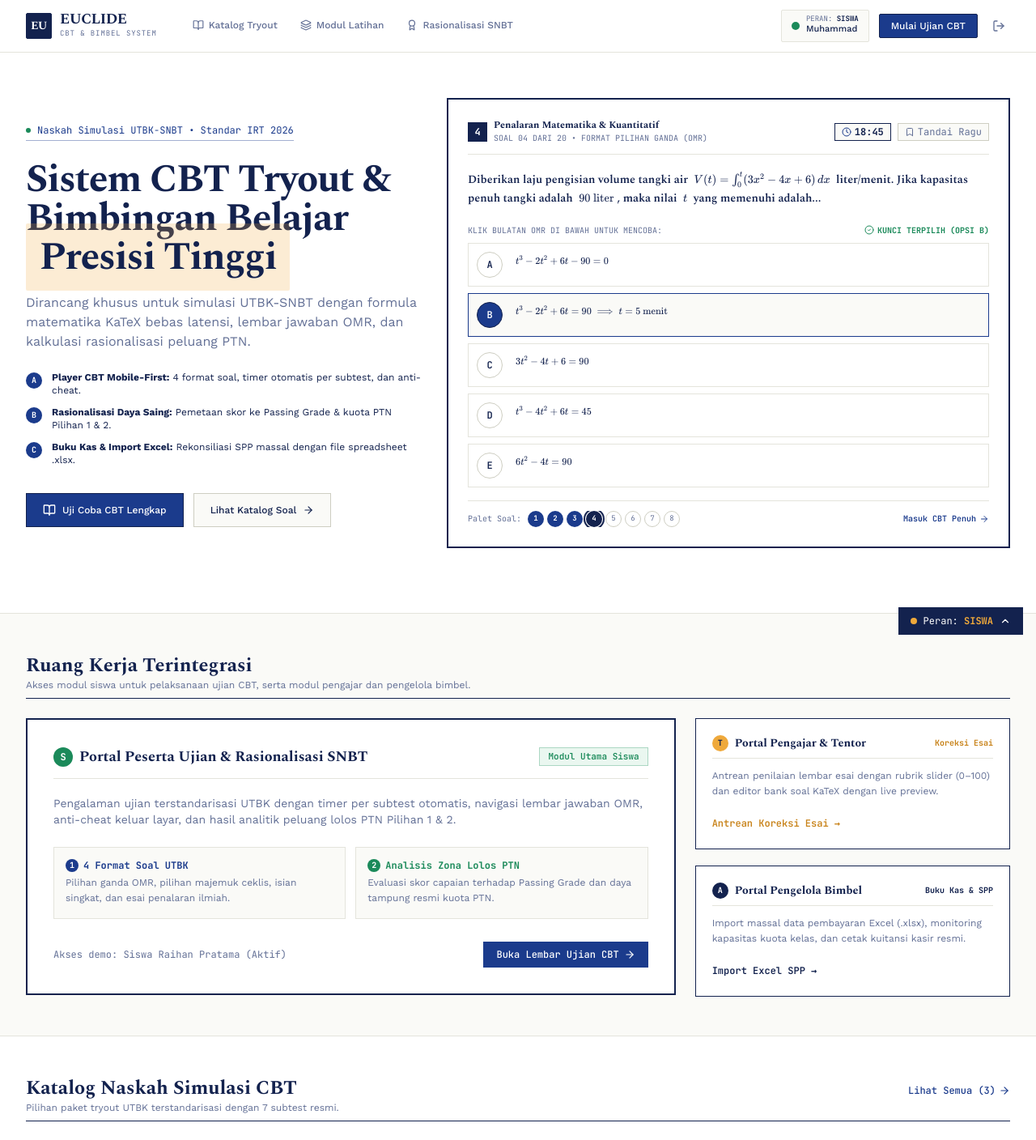
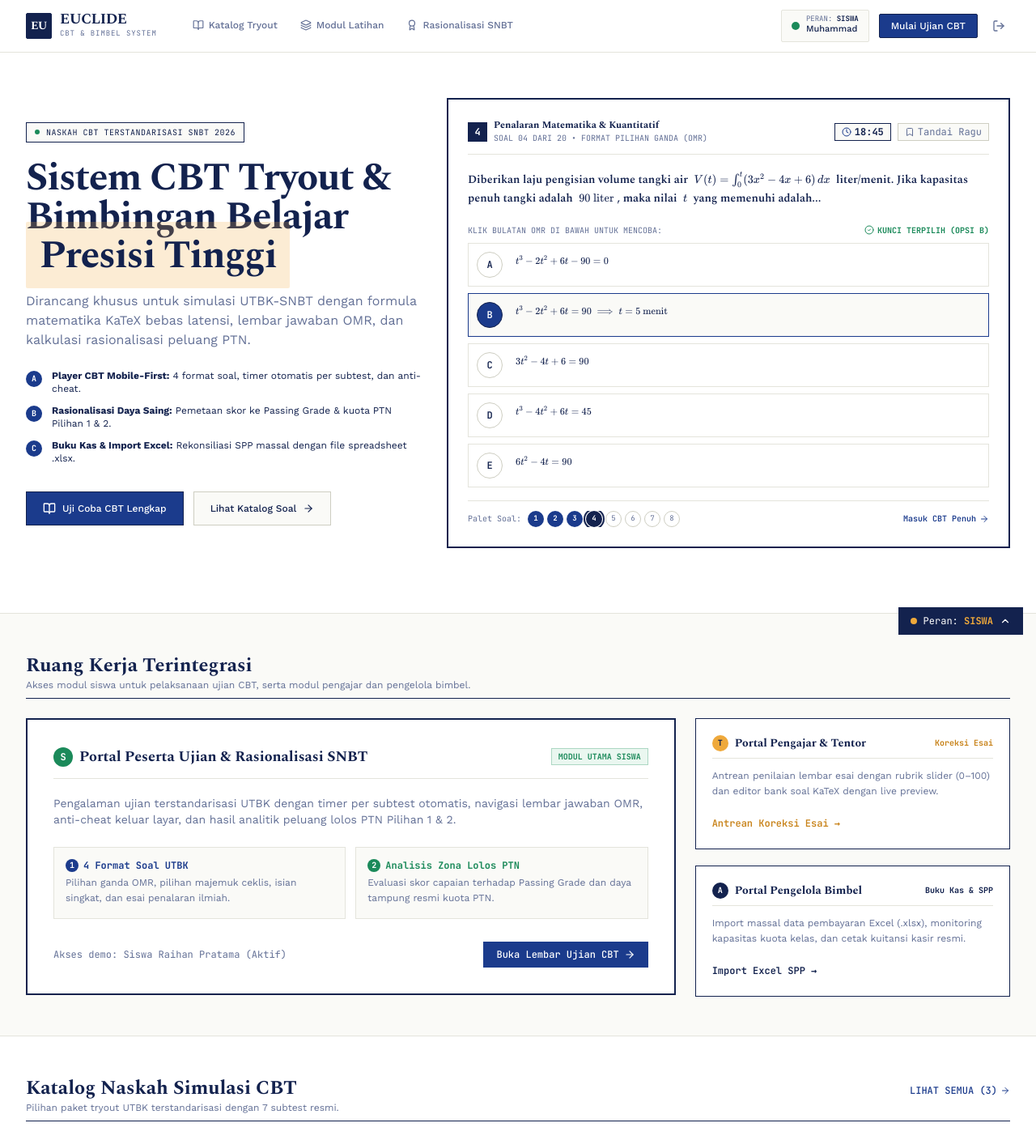
Before and after one commit to DenHandika/Euclide-Project, a Next.js app: page / in a window 1280 px wide. Shown: the top 1408 px of the page at 81% size. Built offline with nearby package versions, Linux system fonts and the light colour scheme.

Commit message:
feat(design): sync refined examination typography labels and timer thresholds

```diff
--- a/src/app/exam/[id]/page.tsx
+++ b/src/app/exam/[id]/page.tsx
@@ -311,9 +311,9 @@ export default function CBTExamPlayerPage() {
         <div className="flex items-center space-x-2">
           <div
             className={`flex items-center space-x-1.5 px-3 py-1 border transition-colors ${
-              timerSeconds <= 120
+              timerSeconds <= 60
                 ? 'bg-[#FBEBEA] border-[#D0342C] text-[#D0342C] animate-pulse font-bold'
-                : timerSeconds <= 600
+                : timerSeconds <= 300
                 ? 'bg-[#FDF3E3] border-[#EFA93B] text-[#C8831A] font-bold'
                 : 'bg-[#FAFAF7] border-[#13224E] text-[#13224E] font-semibold'
             }`}
--- a/src/app/exam/[id]/result/page.tsx
+++ b/src/app/exam/[id]/result/page.tsx
@@ -78,8 +78,8 @@ export default function ExamResultPage() {
             <div className="space-y-1">
               <div className="flex items-center space-x-2">
                 <span className="w-2.5 h-2.5 bg-[#13224E]" />
-                <span className="font-mono text-xs font-semibold text-[#13224E]">
-                  Lembar Evaluasi Hasil Ujian CBT & Rasionalisasi PTN
+                <span className="font-mono text-xs font-bold uppercase text-[#13224E]">
+                  LEMBAR HASIL UJIAN CBT & EVALUASI RASIONALISASI PTN
                 </span>
               </div>
               <h1 className="font-serif text-2xl sm:text-3xl font-bold tracking-tight text-[#13224E]">
@@ -278,8 +278,8 @@ export default function ExamResultPage() {
                 </h3>
                 <p className="text-xs text-[#637096]">Skor Siswa vs Rata-rata Nasional BPPP</p>
               </div>
-              <span className="font-mono text-[10px] text-[#1B3B8C] bg-[#FAFAF7] border border-[#E4E4DC] px-2 py-0.5">
-                Standar IRT
+              <span className="font-mono text-[9px] text-[#1B3B8C] bg-[#FAFAF7] border border-[#E4E4DC] px-2 py-0.5">
+                IRT NORMALIZED
               </span>
             </div>
 
@@ -327,8 +327,8 @@ export default function ExamResultPage() {
                 </h3>
                 <p className="text-xs text-[#637096]">Rincian pencapaian skor per bidang</p>
               </div>
-              <span className="font-mono text-[10px] text-[#13224E] bg-[#FAFAF7] border border-[#E4E4DC] px-2 py-0.5">
-                7 Subtest
+              <span className="font-mono text-[9px] text-[#13224E] bg-[#FAFAF7] border border-[#E4E4DC] px-2 py-0.5">
+                7 SUBTEST
               </span>
             </div>
 
--- a/src/app/page.tsx
+++ b/src/app/page.tsx
@@ -45,9 +45,9 @@ export default function LandingPage() {
           <div className="grid grid-cols-1 lg:grid-cols-12 gap-8 items-center">
             {/* Left: Value Proposition */}
             <div className="lg:col-span-5 space-y-5">
-              <div className="inline-flex items-center space-x-2 text-xs font-mono text-[#1B3B8C] border-b border-[#1B3B8C]/40 pb-1 mb-1">
+              <div className="inline-flex items-center space-x-2 px-2.5 py-1 bg-[#FAFAF7] border border-[#13224E] text-[10px] font-mono text-[#13224E] uppercase tracking-wider">
                 <span className="w-1.5 h-1.5 rounded-full bg-[#1B8A5A]" />
-                <span>Naskah Simulasi UTBK-SNBT • Standar IRT 2026</span>
+                <span>NASKAH CBT TERSTANDARISASI SNBT 2026</span>
               </div>
 
               <h1 className="font-serif text-3xl sm:text-4xl lg:text-5xl font-bold tracking-tight text-[#13224E] leading-[1.18]">
@@ -256,8 +256,8 @@ export default function LandingPage() {
                   Portal Peserta Ujian & Rasionalisasi SNBT
                 </h3>
               </div>
-              <span className="font-mono text-[11px] text-[#1B8A5A] font-semibold bg-[#EAF7F0] px-2.5 py-0.5 border border-[#1B8A5A]/30">
-                Modul Utama Siswa
+              <span className="font-mono text-[10px] text-[#1B8A5A] font-bold bg-[#EAF7F0] px-2 py-0.5 border border-[#1B8A5A]/30">
+                MODUL UTAMA SISWA
               </span>
             </div>
 
@@ -382,8 +382,8 @@ export default function LandingPage() {
               href="/tryouts"
               className="text-xs font-mono font-medium text-[#1B3B8C] hover:underline flex items-center space-x-1"
             >
-              <span>Lihat Semua ({tryouts.length})</span>
-              <ArrowRight className="w-3.5 h-3.5" />
+              <span>LIHAT SEMUA ({tryouts.length})</span>
+              <ArrowRight className="w-3 h-3" />
             </Link>
           </div>
 
```
